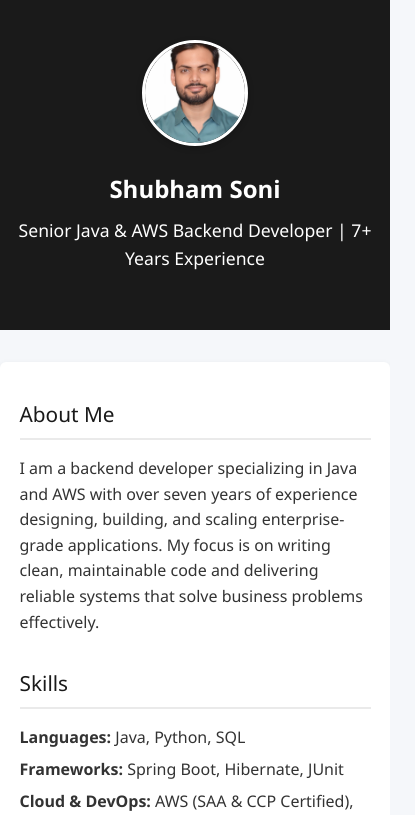
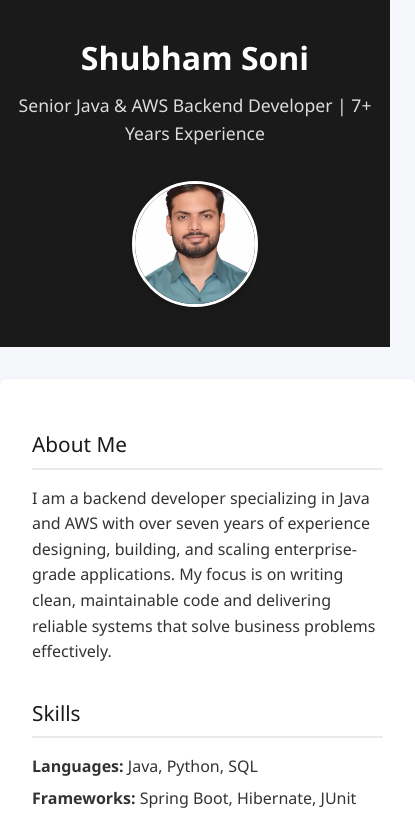
Before and after one commit to shubhamsoni191/shubhamsoni191.github.io, a plain HTML site: page index.html in a window 390 px wide. Shown: the top 815 px of the page, 415 px wide, since content can reach past the window. Drawn offline with Linux system fonts and the light colour scheme.

Commit message:
Update index.html

```diff
--- a/index.html
+++ b/index.html
@@ -16,20 +16,32 @@
     header {
       background: #1a1a1a;
       color: #fff;
-      padding: 2.5rem 1rem;
-      text-align: center;
+      padding: 2rem 1rem;
     }
 
-    header h1 {
-      margin: 1rem 0 0;
+    .header-container {
+      display: flex;
+      align-items: center;
+      justify-content: space-between;
+      max-width: 900px;
+      margin: 0 auto;
+    }
+
+    .header-text h1 {
+      margin: 0;
       font-size: 2rem;
       font-weight: 600;
     }
 
-    header p {
+    .header-text p {
       margin-top: 0.5rem;
       font-size: 1.1rem;
       font-weight: 300;
+      color: #ddd;
+    }
+
+    .header-photo {
+      flex-shrink: 0;
     }
 
     .profile-pic {
@@ -95,27 +107,30 @@
       margin-top: 2rem;
     }
 
-    /* Responsive */
+    /* Responsive for mobile */
     @media (max-width: 600px) {
-      header h1 {
-        font-size: 1.5rem;
+      .header-container {
+        flex-direction: column;
+        text-align: center;
       }
-      .container {
-        padding: 1.2rem;
-      }
-      .profile-pic {
-        width: 100px;
-        height: 100px;
+      .header-photo {
+        margin-top: 1rem;
       }
     }
   </style>
 </head>
 <body>
   <header>
-    <!-- Replace profile.jpg with your actual image file -->
-    <img src="profile.jpg" alt="Shubham Soni" class="profile-pic">
-    <h1>Shubham Soni</h1>
-    <p>Senior Java & AWS Backend Developer | 7+ Years Experience</p>
+    <div class="header-container">
+      <div class="header-text">
+        <h1>Shubham Soni</h1>
+        <p>Senior Java & AWS Backend Developer | 7+ Years Experience</p>
+      </div>
+      <div class="header-photo">
+        <!-- Replace profile.jpg with your actual image -->
+        <img src="profile.jpg" alt="Shubham Soni" class="profile-pic">
+      </div>
+    </div>
   </header>
 
   <div class="container">
```
